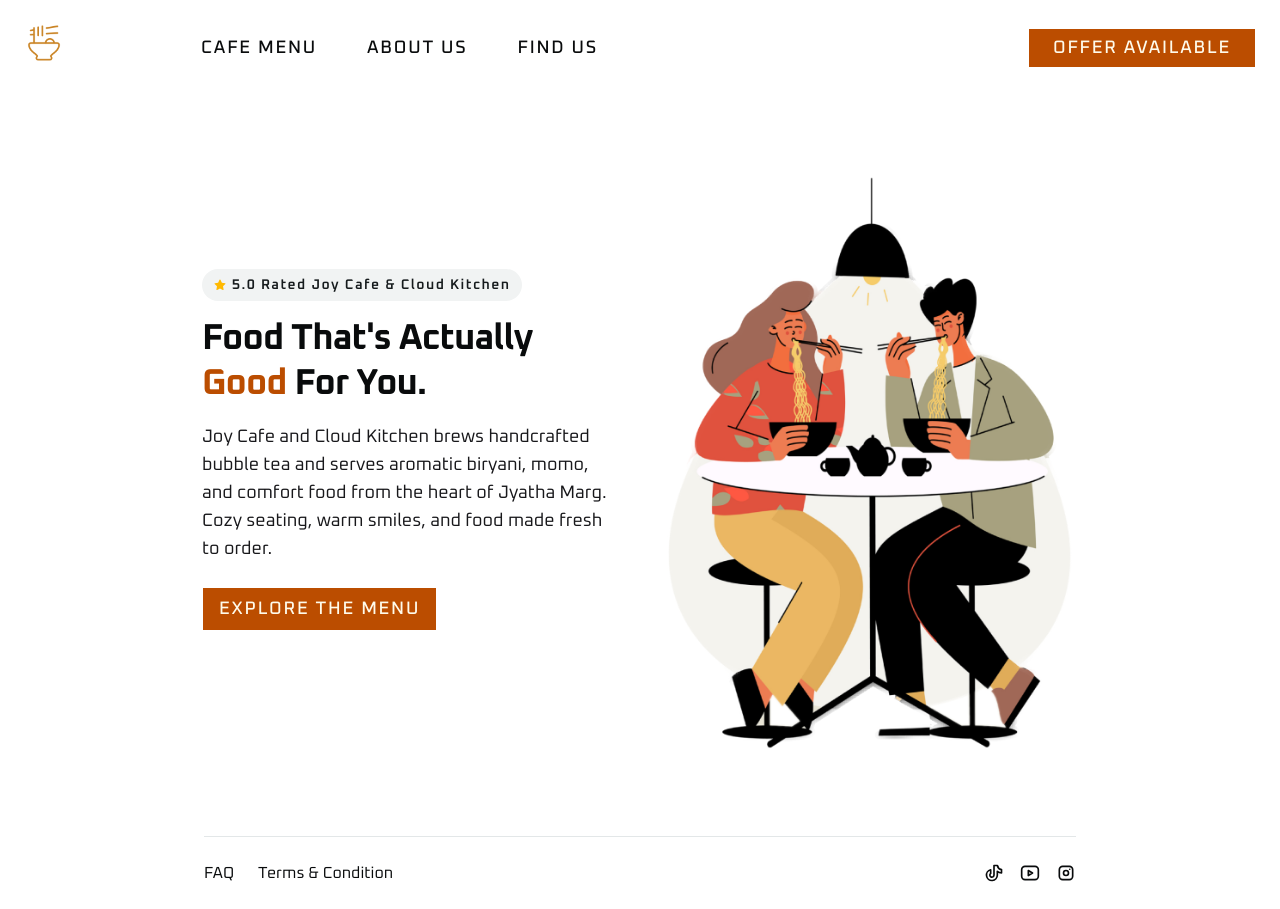
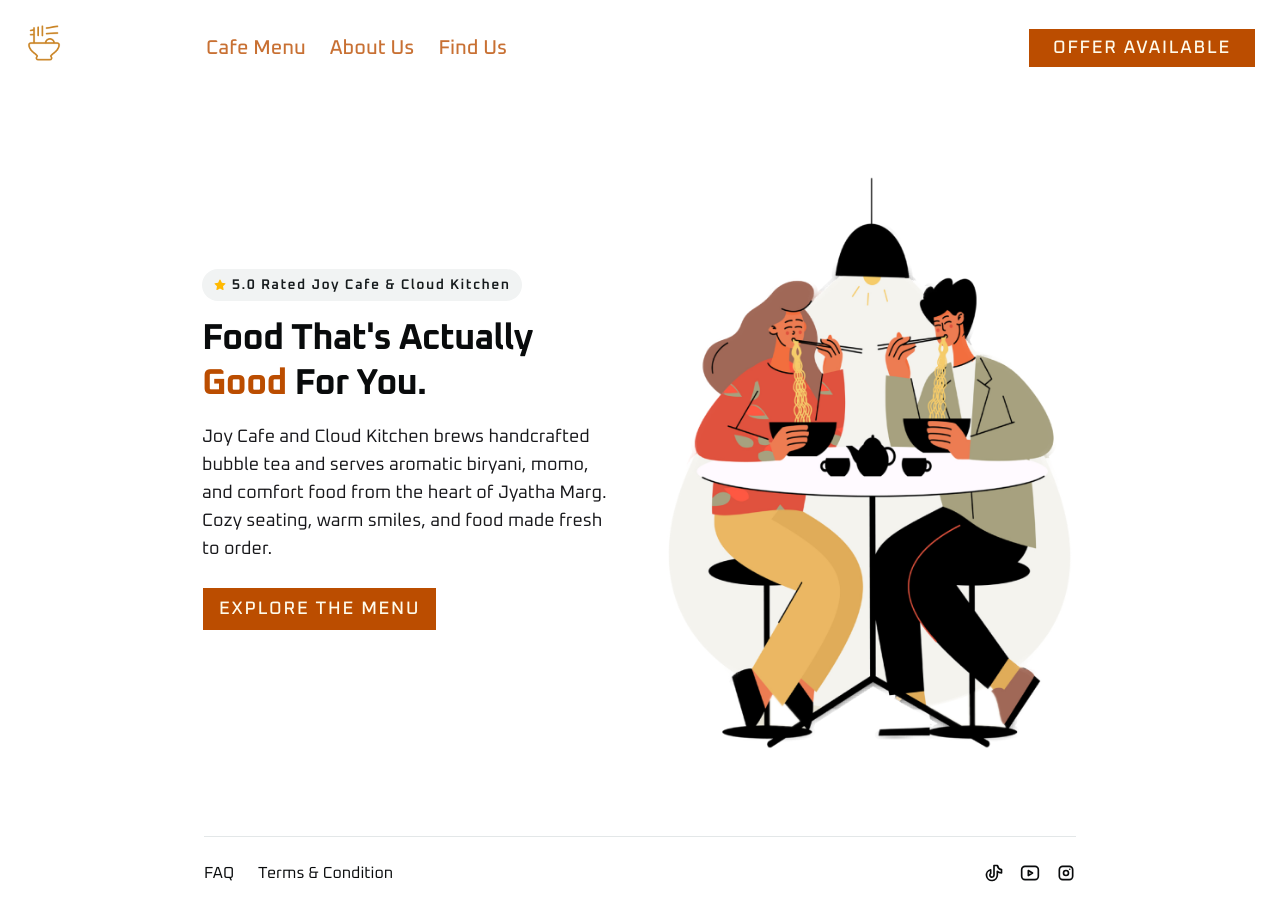
Before and after one commit to pradhuman22/oyo-cafe, a Next.js app: page / in a window 1280 px wide. Built offline with nearby package versions, Linux system fonts and the light colour scheme.

Commit message:
Refactor navigation in Header component to use list structure for improved accessibility and styling

```diff
--- a/components/shared/header.tsx
+++ b/components/shared/header.tsx
@@ -38,17 +38,25 @@ const Header = () => {
           />
         </Link>
         {/* nagivation section */}
-        <nav className="flex w-full max-w-[calc(50vw+440px)] items-center justify-between">
-          <div className="hidden items-center justify-center md:flex">
-            <Button variant={"ghost"} className="text-lg font-medium">
-              <Link href={"#cafe-menu"}>Cafe Menu</Link>
-            </Button>
-            <Button variant={"ghost"} className="text-lg font-medium">
-              <Link href={"#about-us"}>About Us</Link>
-            </Button>
-            <Button variant={"ghost"} className="text-lg font-medium">
-              <Link href={"#find-us"}>Find Us</Link>
-            </Button>
+        <nav className="flex w-full max-w-[calc(50vw+410px)] items-center justify-between">
+          <div>
+            <ul className="text-primary/80 hidden items-center justify-center gap-6 text-xl font-medium md:flex">
+              <li>
+                <Link href={"#cafe-menu"} className="hover:text-primary">
+                  Cafe Menu
+                </Link>
+              </li>
+              <li>
+                <Link href={"#about-us"} className="hover:text-primary">
+                  About Us
+                </Link>
+              </li>
+              <li>
+                <Link href={"#find-us"} className="hover:text-primary">
+                  Find Us
+                </Link>
+              </li>
+            </ul>
           </div>
           <div>
             <Button className={"text-lg font-medium"}>
```
